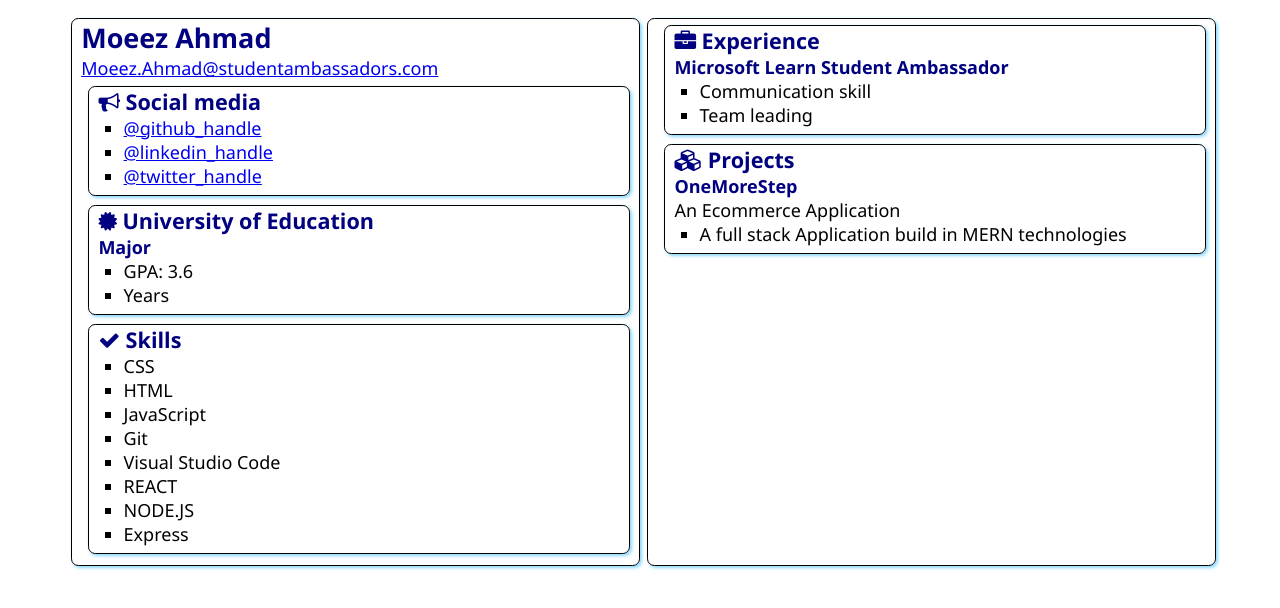
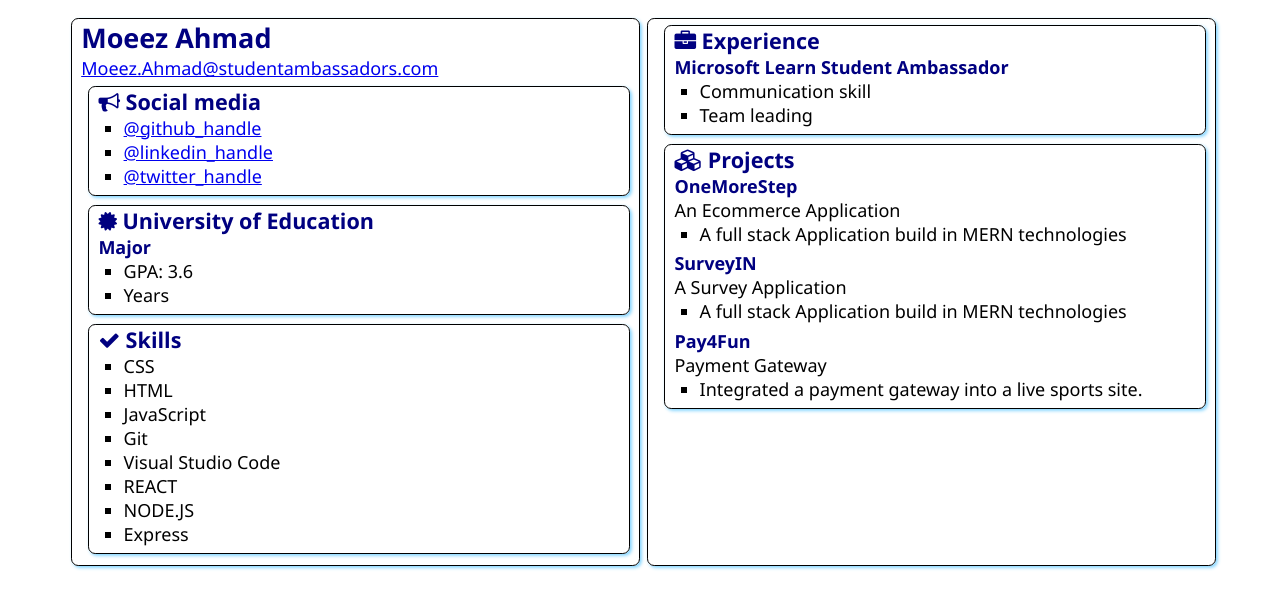
Before and after one commit to moeez506/SATechnicalOnboarding, a plain HTML site: page src/index.html in a window 1280 px wide. Drawn offline with Linux system fonts and the light colour scheme.

Commit message:
Updated Projects

```diff
--- a/src/index.html
+++ b/src/index.html
@@ -81,7 +81,18 @@
                 <ul>
                     <li>A full stack Application build in MERN technologies</li>
                 </ul>
+                <h3>SurveyIN</h3>
+                <div>A Survey Application</div>
+                <ul>
+                    <li>A full stack Application build in MERN technologies</li>
+                </ul>
+                <h3>Pay4Fun</h3>
+                <div>Payment Gateway</div>
+                <ul>
+                    <li>Integrated a payment gateway into a live sports site.</li>
+                </ul>
             </section>
+
         </article>
 
     </main>
```
